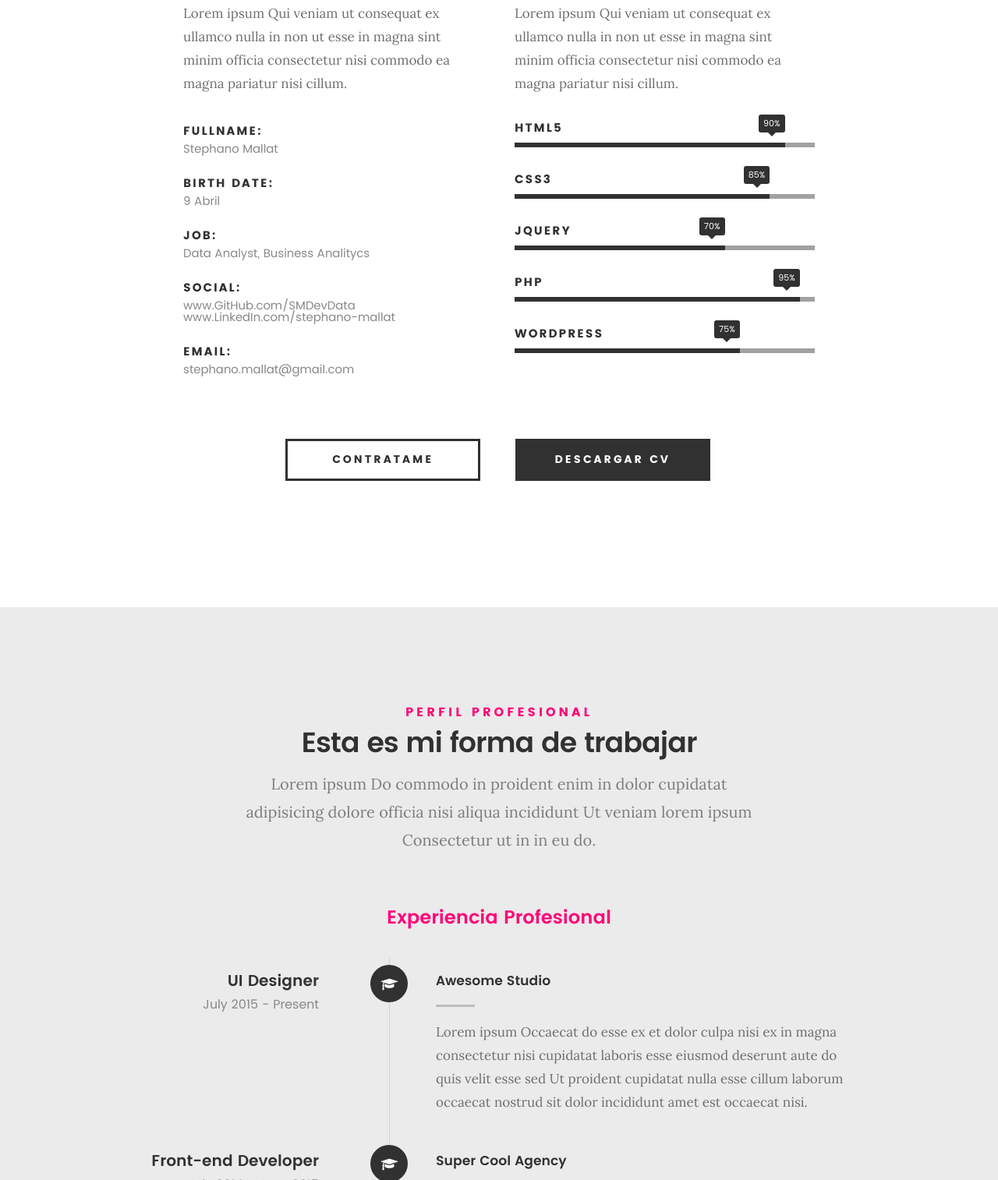
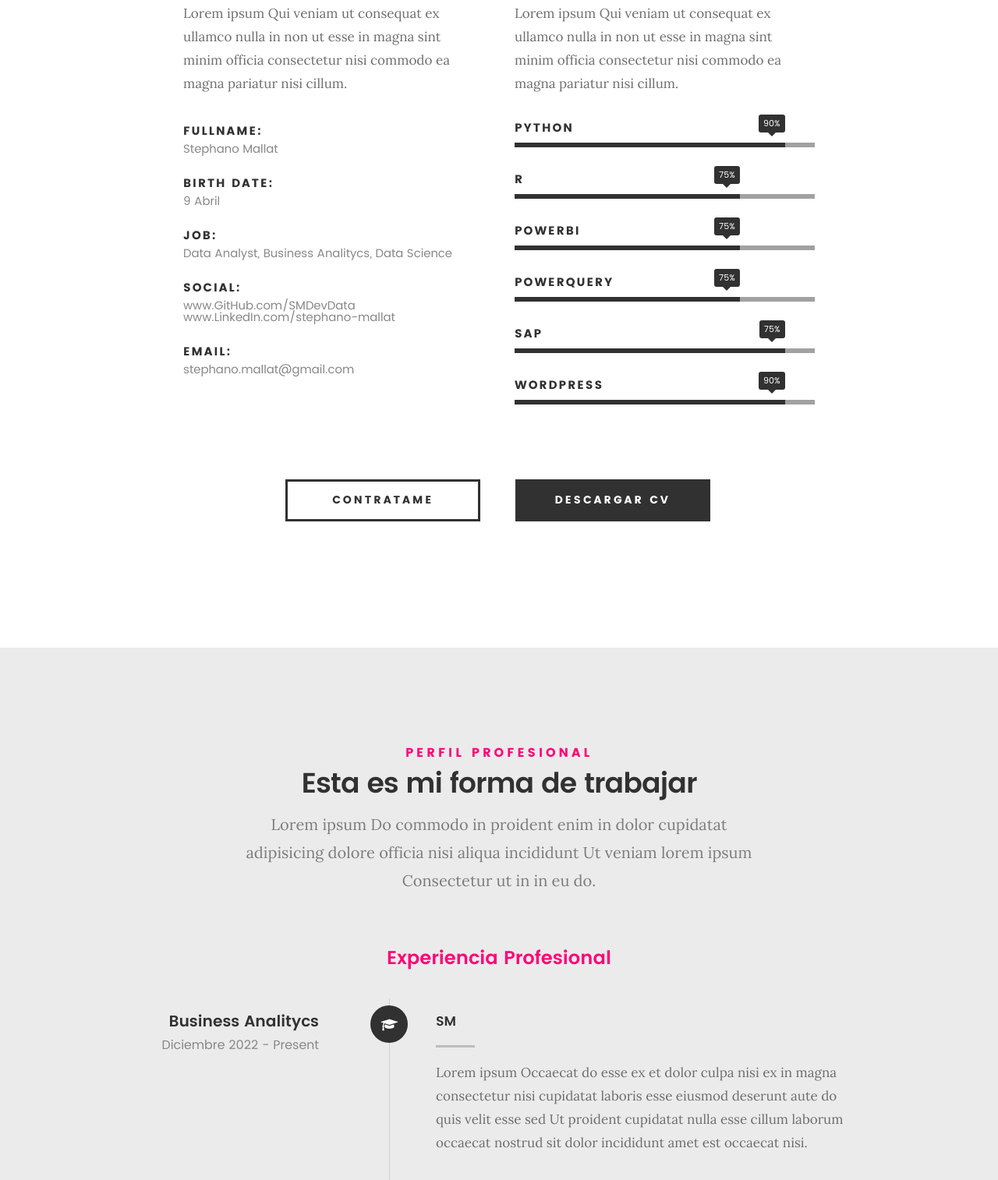
Before and after one commit to SMDevData/SMBIanalitycs-ESP-, a plain HTML site: page index.html in a window 1280 px wide. Shown: the part 1286-2800 px from the top of the page at 78% size. Drawn offline with Linux system fonts and the light colour scheme; files whose address does not match are found by name.

Commit message:
Update index.html

```diff
--- a/index.html
+++ b/index.html
@@ -1,41 +1,21 @@
 <!DOCTYPE html>
-<!--[if IE 8 ]><html class="no-js oldie ie8" lang="en"> <![endif]-->
-<!--[if IE 9 ]><html class="no-js oldie ie9" lang="en"> <![endif]-->
-<!--[if (gte IE 9)|!(IE)]><!--><html class="no-js" lang="en"> <!--<![endif]-->
+<html class="no-js" lang="en">
 <head>
-
-   <!--- basic page needs
-   ================================================== -->
    <meta charset="utf-8">
 	<title>SManalytics</title>
 	<meta name="description" content="">
 	<meta name="author" content="">
-
-   <!-- mobile specific metas
-   ================================================== -->
 	<meta name="viewport" content="width=device-width, initial-scale=1, maximum-scale=1">
-
- 	<!-- CSS
-   ================================================== -->
    <link rel="stylesheet" href="css/base.css">
    <link rel="stylesheet" href="css/main.css">
    <link rel="stylesheet" href="css/vendor.css">
-
-   <!-- script
-   ================================================== -->
 	<script src="js/modernizr.js"></script>
 	<script src="js/pace.min.js"></script>
-
-   <!-- favicons
-	================================================== -->
 	<link rel="icon" type="image/png" href="favicon.png">
 
 </head>
 
 <body id="top">
-
-	<!-- header
-   ================================================== -->
    <header>
    	<div class="row">
 
@@ -56,13 +36,10 @@
 						<li><a class="smoothscroll"  href="#contact" title="">Contacto</a></li>
 					</ul>
 				</nav>
-   		</div> <!-- /top-bar -->
+   		</div>
 
-   	</div> <!-- /row -->
-   </header> <!-- /header -->
-
-	<!-- intro section
-   ================================================== -->
+   	</div>
+   </header>
    <section id="intro">
 
    	<div class="intro-overlay"></div>
@@ -78,6 +55,7 @@
 	   			<p class="intro-position">
 	   				<span>Data Analyst</span>
 	   				<span>Business Analyst</span>
+					<span>Data Science</span>
 	   			</p>
 
 	   			<a class="button stroke smoothscroll" href="#portfolio" title="">Portfolio</a>
@@ -85,21 +63,15 @@
 	   		</div>
 
    		</div>
-   	</div> <!-- /intro-content -->
+   	</div>
 
    	<ul class="intro-social">
          <li><a href="#"><i class="fa fa-facebook"></i></a></li>
-         <li><a href="#"><i class="fa fa-behance"></i></a></li>
          <li><a href="#"><i class="fa fa-twitter"></i></a></li>
-         <li><a href="#"><i class="fa fa-dribbble"></i></a></li>
          <li><a href="#"><i class="fa fa-instagram"></i></a></li>
-      </ul> <!-- /intro-social -->
+      </ul>
 
-   </section> <!-- /intro -->
-
-
-   <!-- about section
-   ================================================== -->
+   </section>
    <section id="about">
 
    	<div class="row section-intro">
@@ -116,8 +88,7 @@
    			</div>
 
    		</div>
-   	</div> <!-- /section-intro -->
-
+   	</div>
    	<div class="row about-content">
 
    		<div class="col-six tab-full">
@@ -136,7 +107,7 @@
    				</li>
    				<li>
    					<strong>Job:</strong>
-   					<span>Data Analyst, Business Analitycs</span>
+   					<span>Data Analyst, Business Analitycs, Data Science</span>
    				</li>
    				<li>
    					<strong>Social:</strong>
@@ -160,27 +131,35 @@
 				<ul class="skill-bars">
 				   <li>
 				   	<div class="progress percent90"><span>90%</span></div>
-				   	<strong>HTML5</strong>
+				   	<strong>Python</strong>
 				   </li>
+
 				   <li>
-				   	<div class="progress percent85"><span>85%</span></div>
-				   	<strong>CSS3</strong>
+				   	<div class="progress percent75"><span>75%</span></div>
+				   	<strong>R</strong>
 				   </li>
+
 				   <li>
-				   	<div class="progress percent70"><span>70%</span></div>
-				   	<strong>JQuery</strong>
+				   	<div class="progress percent75"><span>75%</span></div>
+				   	<strong>PowerBI</strong>
 				   </li>
+
 				   <li>
-				   	<div class="progress percent95"><span>95%</span></div>
-				   	<strong>PHP</strong>
+				   	<div class="progress percent75"><span>75%</span></div>
+				   	<strong>PowerQuery</strong>
 				   </li>
+
 				   <li>
+				   	<div class="progress percent90"><span>75%</span></div>
+				   	<strong>SAP</strong>
+				   </li>
 
-				   	<div class="progress percent75"><span>75%</span></div>
+				   <li>
+					<div class="progress percent90"><span>90%</span></div>
 					<strong>Wordpress</strong>
 				</li>
 
-				</ul> <!-- /skill-bars -->
+				</ul>
 
    		</div>
 
@@ -193,11 +172,7 @@
    		</div>
    	</div>
 
-   </section> <!-- /process-->
-
-
-   <!-- resume Section
-   ================================================== -->
+   </section>
 	<section id="resume" class="grey-section">
 
 		<div class="row section-intro">
@@ -230,12 +205,12 @@
 	   				</div>
 
 	   				<div class="timeline-header">
-	   					<h3>UI Designer</h3>
-	   					<p>July 2015 - Present</p>
+	   					<h3>Business Analitycs</h3>
+	   					<p>Diciembre 2022 - Present</p>
 	   				</div>
 
 	   				<div class="timeline-content">
-	   					<h4>Awesome Studio</h4>
+	   					<h4>SM</h4>
 	   					<p>Lorem ipsum Occaecat do esse ex et dolor culpa nisi ex in magna consectetur nisi cupidatat laboris esse eiusmod deserunt aute do quis velit esse sed Ut proident cupidatat nulla esse cillum laborum occaecat nostrud sit dolor incididunt amet est occaecat nisi.</p>
 	   				</div>
 
```
Lines whose indentation alone changed are shown as unchanged.
